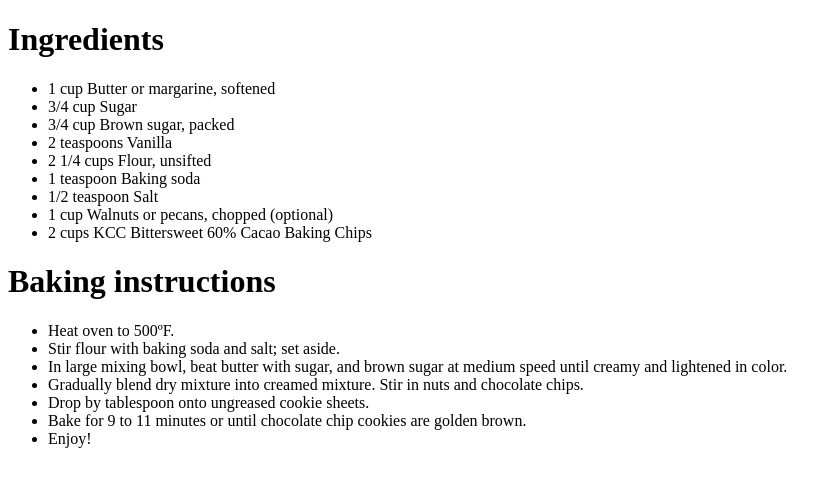
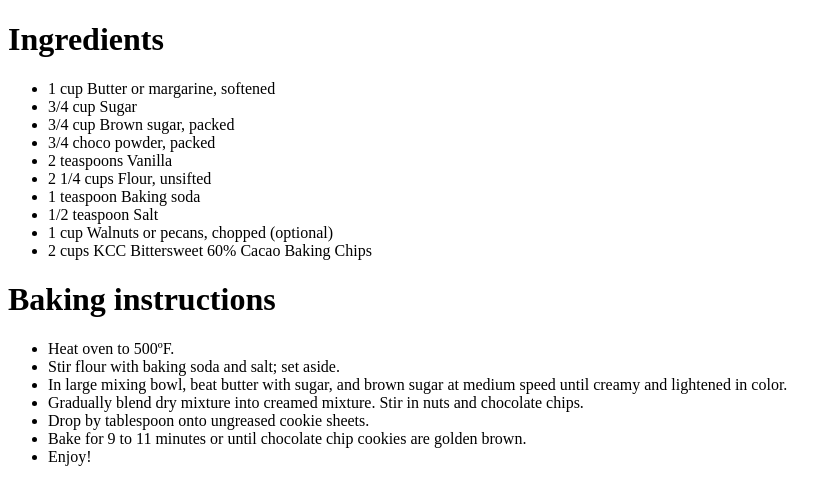
Before and after one commit to Dshah106/DE_training, a plain HTML site: page secret recipe.htm in a window 1280 px wide. Shown: the whole page, without its empty margins (0-837 px from the left). Drawn offline with Linux system fonts and the light colour scheme.

Commit message:
added an ingredient in the secret recipe

```diff
--- a/secret recipe.htm
+++ b/secret recipe.htm
@@ -7,6 +7,7 @@
 <li>1 cup Butter or margarine, softened</li>
 <li>3/4 cup Sugar</li>
 <li>3/4 cup Brown sugar, packed</li>
+<li>3/4 choco powder, packed</li>
 <li>2 teaspoons Vanilla</li>
 <li>2 1/4 cups Flour, unsifted</li>
 <li>1 teaspoon Baking soda</li>
```
